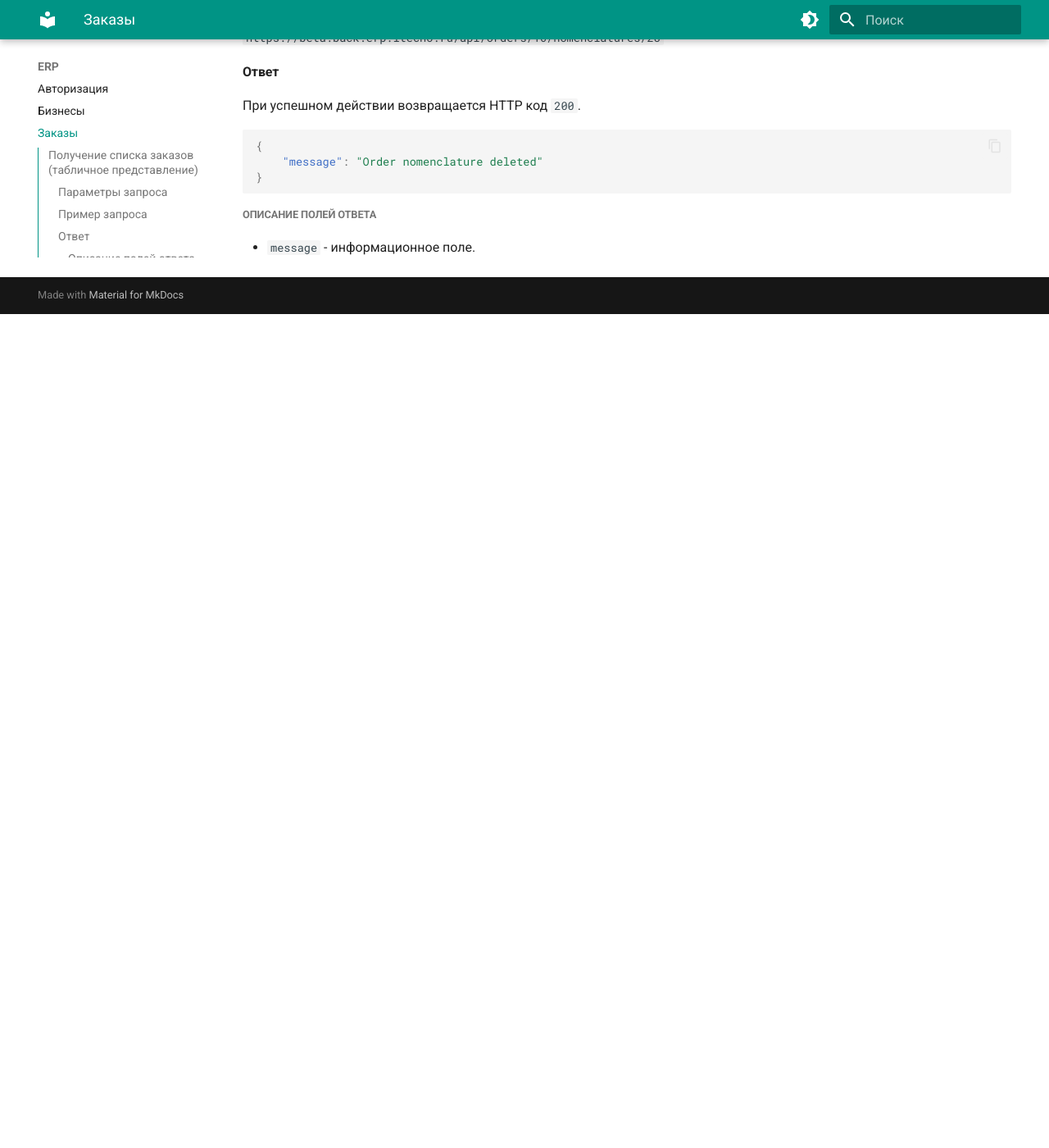
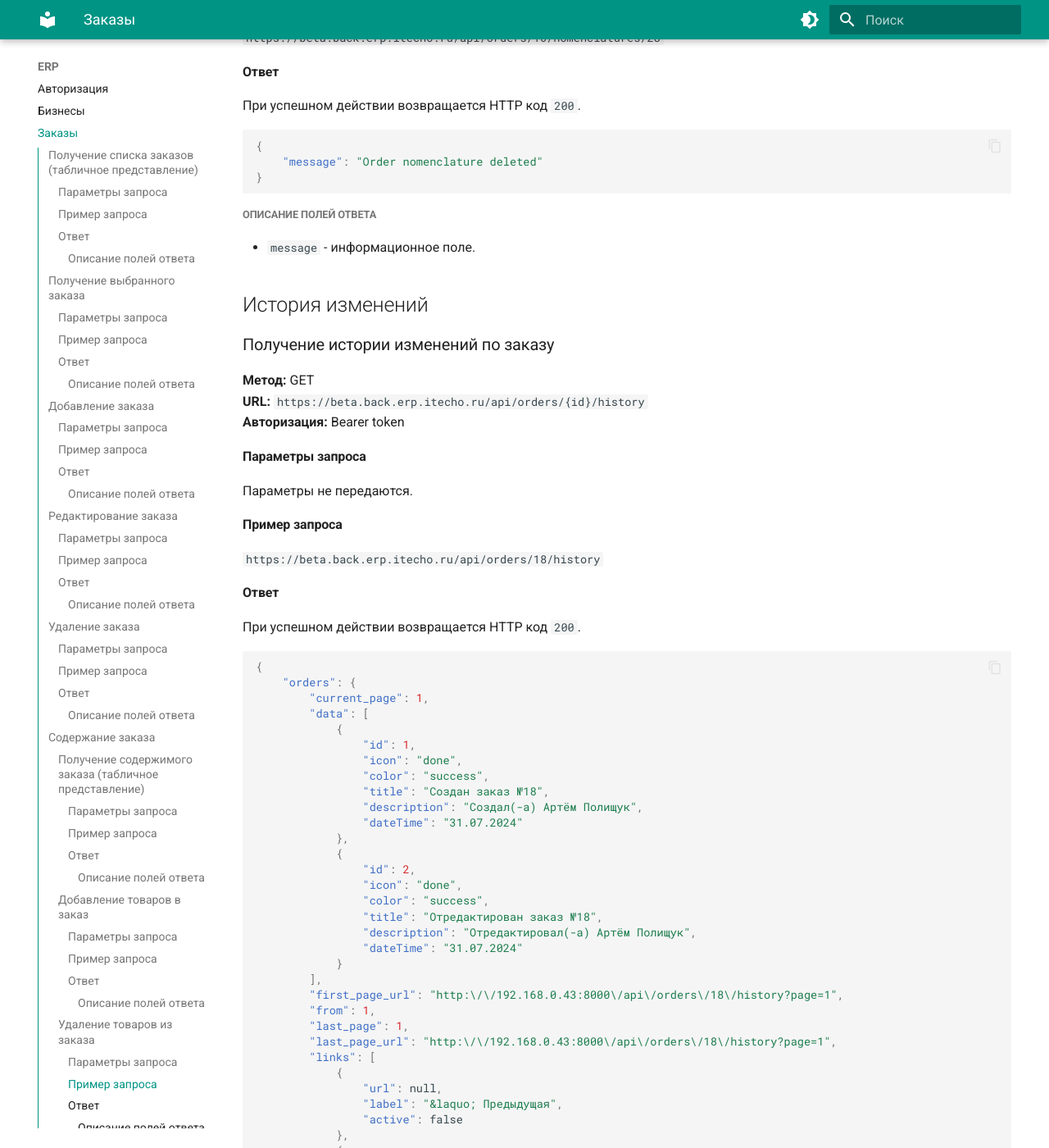
Before and after one commit to Krushanov/docs.erp.itecho.ru, an MkDocs documentation site: the page built from docs/ERP/Заказы.md, in a window 1280 px wide and 1400 px high, scrolled down 19732 px. Shown: the whole window at 82% size. Built offline with MkDocs 1.6.1 and Material for MkDocs 9.7.7, drawn with Linux system fonts in a browser that asks for light colours; before the commit the page ends 20115 px from its top, so only the background shows below that; some of the changed text lies outside the part shown.

Commit message:
Edit Заказы.md file.

````diff
--- a/docs/ERP/Заказы.md
+++ b/docs/ERP/Заказы.md
@@ -929,3 +929,84 @@
 ##### Описание полей ответа
 
 - `message` - информационное поле.
+
+## История изменений
+
+### Получение истории изменений по заказу
+
+**Метод:** GET
+**URL:** `https://beta.back.erp.itecho.ru/api/orders/{id}/history`
+**Авторизация:** Bearer token
+
+#### Параметры запроса
+
+Параметры не передаются.
+
+#### Пример запроса
+
+`https://beta.back.erp.itecho.ru/api/orders/18/history`
+
+#### Ответ
+
+При успешном действии возвращается HTTP код `200`.
+```json
+{
+	"orders": {
+		"current_page": 1,
+		"data": [
+			{
+				"id": 1,
+				"icon": "done",
+				"color": "success",
+				"title": "Создан заказ №18",
+				"description": "Создал(-а) Артём Полищук",
+				"dateTime": "31.07.2024"
+			},
+			{
+				"id": 2,
+				"icon": "done",
+				"color": "success",
+				"title": "Отредактирован заказ №18",
+				"description": "Отредактировал(-а) Артём Полищук",
+				"dateTime": "31.07.2024"
+			}
+		],
+		"first_page_url": "http:\/\/192.168.0.43:8000\/api\/orders\/18\/history?page=1",
+		"from": 1,
+		"last_page": 1,
+		"last_page_url": "http:\/\/192.168.0.43:8000\/api\/orders\/18\/history?page=1",
+		"links": [
+			{
+				"url": null,
+				"label": "&laquo; Предыдущая",
+				"active": false
+			},
+			{
+				"url": "http:\/\/192.168.0.43:8000\/api\/orders\/18\/history?page=1",
+				"label": "1",
+				"active": true
+			},
+			{
+				"url": null,
+				"label": "Следующая &raquo;",
+				"active": false
+			}
+		],
+		"next_page_url": null,
+		"path": "http:\/\/192.168.0.43:8000\/api\/orders\/18\/history",
+		"per_page": 10,
+		"prev_page_url": null,
+		"to": 2,
+		"total": 2
+	}
+}
+```
+
+##### Описание полей ответа
+
+- `id` - первичный ключ
+- `icon` - иконка
+- `color` - цвет
+- `title` - заголовок
+- `description` - описание
+- `datetime` - дата выполнения действия
````
